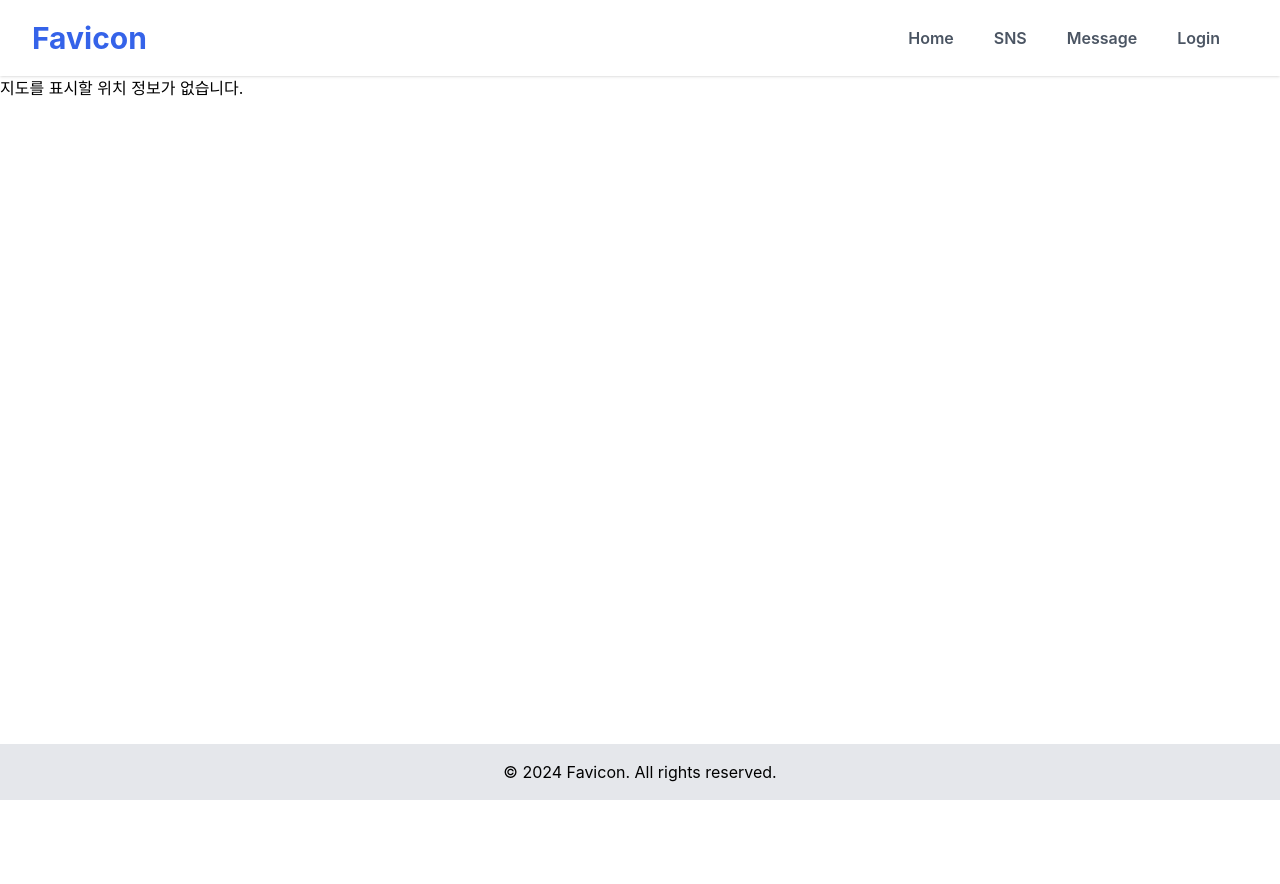
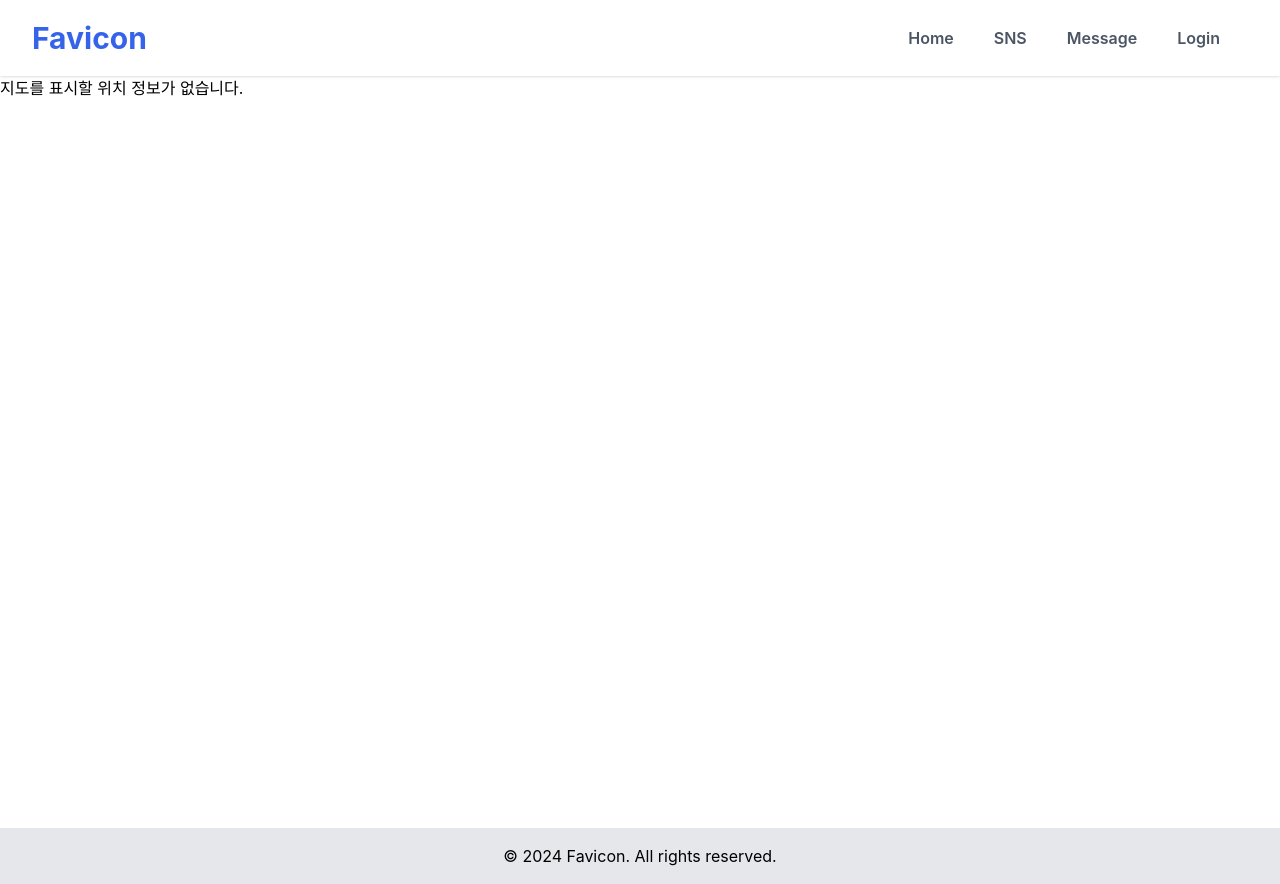
Before and after one commit to 24AWP-FAVICON/frontend, a React (Create React App) app: page /plan in a window 1280 px wide. Before the commit the page ends 800 px from the top, so only its background shows below. Built offline with nearby package versions, Linux system fonts and the light colour scheme.

Commit message:
#12 footer 수정 완료

```diff
--- a/src/App.css
+++ b/src/App.css
@@ -0,0 +1,18 @@
+/* App.css */
+.App {
+    display: flex;
+    flex-direction: column;
+    min-height: 100vh;
+  }
+
+  main {
+    flex-grow: 1;
+    height: 90vh;
+  }
+
+  footer {
+    margin-top: auto;
+    background-color: #f8f8f8;
+    padding: 1rem;
+    text-align: center;
+  }
--- a/src/App.js
+++ b/src/App.js
@@ -6,11 +6,12 @@ import Section from "./pages/home/Sections";
 import SNS from "./pages/sns/Sns";
 import Plan from "./pages/plan/Plan";
 import Login from "./pages/login/Login";
+import "./App.css";
 
 function App() {
   return (
     <Router>
-      <div className="App flex flex-col min-h-screen w-full">
+      <div className="App flex flex-col min-h-screen">
         <Header />
         <main className="flex-grow">
           <Routes>
```
